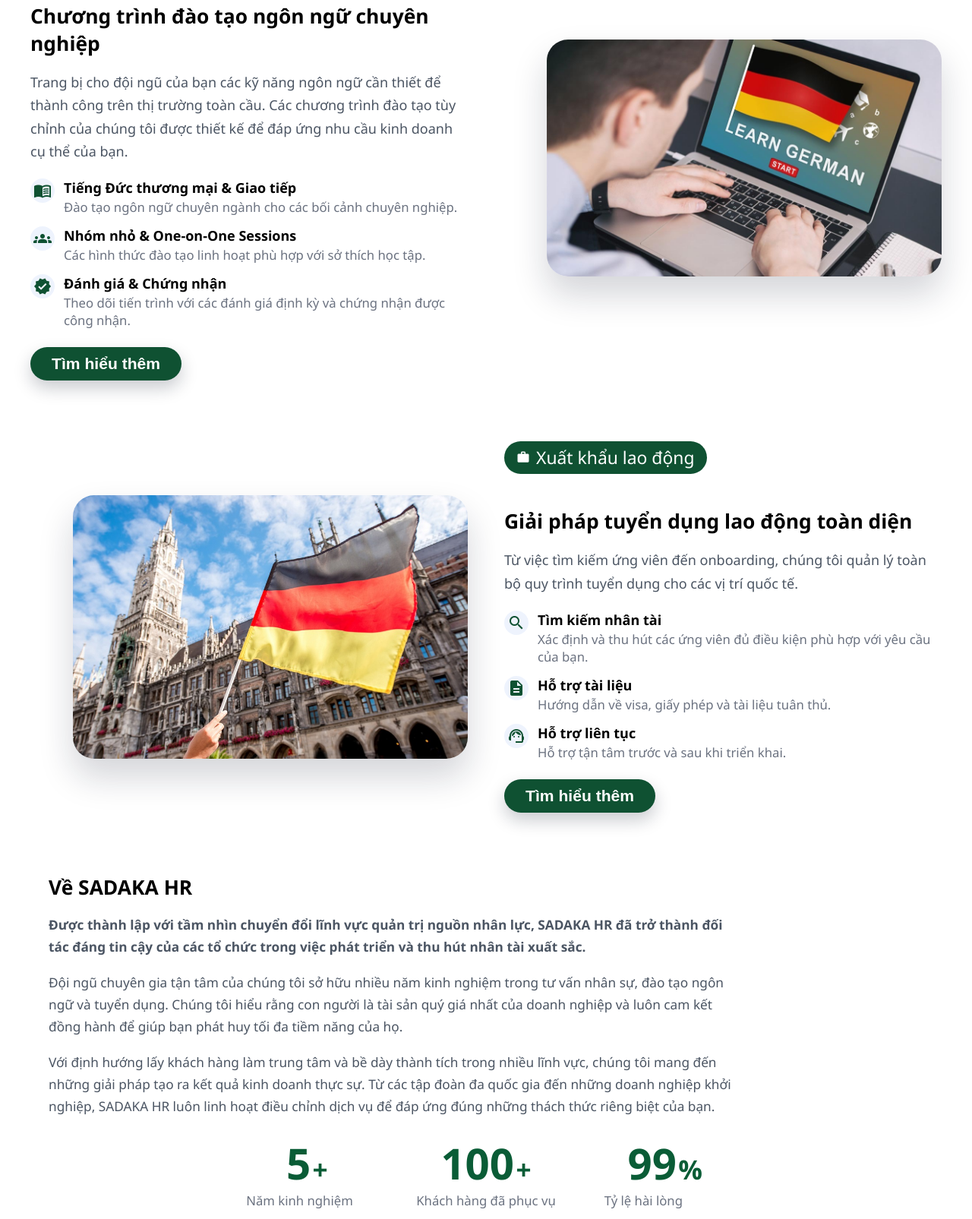
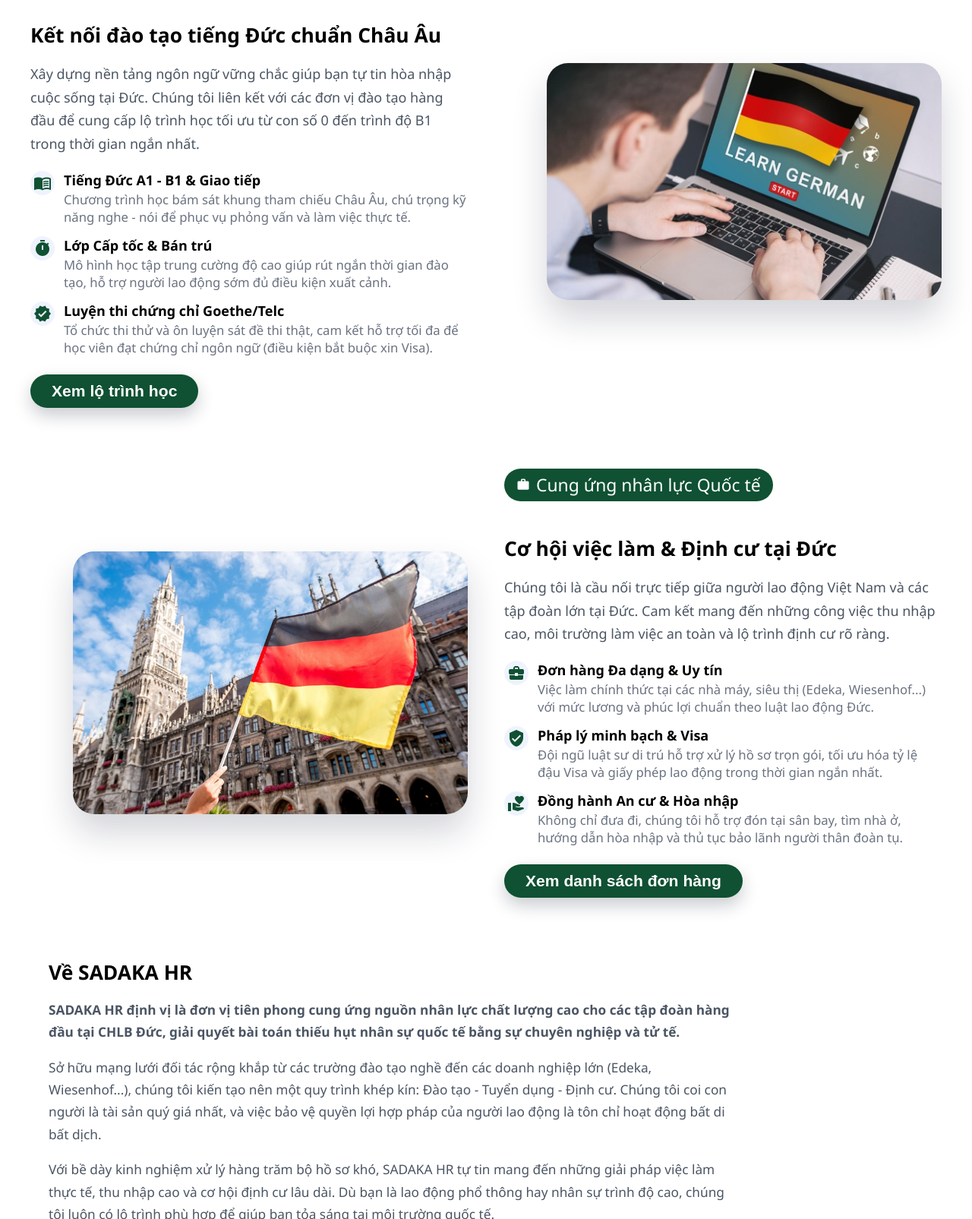
Before and after one commit to trantrungtien-git/Sadaka, a website built with Vite: page index.html in a window 1280 px wide. Shown: the part 1195-2800 px from the top of the page at 76% size. Built offline with nearby package versions, Linux system fonts and the light colour scheme.

Commit message:
CHORE(content): re-write content to better than before

```diff
--- a/index.html
+++ b/index.html
@@ -72,10 +72,10 @@
             <div class="hero-slide-overlay"></div>
             <div class="hero-slide-container">
               <div class="hero-slide-content">
-                <h1>CƠ HỘI VIỆC LÀM TẠI ĐỨC ĐANG CHỜ BẠN</h1>
+                <h1>CHẠM TAY ĐẾN GIẤC MƠ ĐỨC - TƯƠNG LAI BỀN VỮNG</h1>
                 <p>
-                  SADAKA HR đồng hành cùng bạn trong hành trình học tập, làm
-                  việc và định cư tại Đức với lộ trình rõ ràng, minh bạch.
+                  SADAKA HR mở ra cánh cửa việc làm thu nhập cao tại Châu Âu, đồng hành cùng bạn kiến tạo sự nghiệp và
+                  cuộc sống định cư ổn định tại CHLB Đức.
                 </p>
               </div>
               <div class="hero-slide-image">
@@ -88,10 +88,10 @@
             <div class="hero-slide-overlay"></div>
             <div class="hero-slide-container">
               <div class="hero-slide-content">
-                <h1>ĐÀO TẠO TIẾNG ĐỨC BÀI BẢN & THỰC TẾ</h1>
+                <h1>CHINH PHỤC TIẾNG ĐỨC - CHÌA KHÓA HỘI NHẬP</h1>
                 <p>
-                  Chương trình đào tạo phù hợp cho người mới bắt đầu, chú trọng
-                  giao tiếp và văn hoá doanh nghiệp Đức.
+                  Kết nối với hệ thống đào tạo chuẩn Châu Âu, chúng tôi giúp bạn xóa bỏ rào cản ngôn ngữ để tự tin giao
+                  tiếp và hòa nhập văn hóa Đức ngay từ ngày đầu.
                 </p>
               </div>
               <div class="hero-slide-image">
@@ -104,10 +104,10 @@
             <div class="hero-slide-overlay"></div>
             <div class="hero-slide-container">
               <div class="hero-slide-content">
-                <h1>QUY TRÌNH TUYỂN DỤNG RÕ RÀNG, MINH BẠCH</h1>
+                <h1>LỘ TRÌNH MINH BẠCH - VỮNG VÀNG PHÁP LÝ</h1>
                 <p>
-                  Tư vấn, định hướng và hỗ trợ hồ sơ để ứng viên tự tin làm việc
-                  tại các doanh nghiệp Đức uy tín.
+                  Cam kết quy trình xử lý hồ sơ rõ ràng, không phát sinh chi phí ẩn. Chúng tôi là điểm tựa pháp lý tin
+                  cậy để bạn an tâm cất cánh.
                 </p>
               </div>
               <div class="hero-slide-image">
@@ -129,10 +129,10 @@
 
       <section class="services-section">
         <div class="services-header">
-          <h2>Dịch vụ của chúng tôi</h2>
+          <h2>HỆ SINH THÁI VIỆC LÀM & ĐỊNH CƯ ĐỨC</h2>
           <p>
-            Các giải pháp nhân sự toàn diện được thiết kế để nâng cao năng lực
-            và hiệu suất của tổ chức bạn.
+            Cung cấp giải pháp trọn gói từ tư vấn đơn hàng, kết nối đào tạo ngôn ngữ đến xử lý hồ sơ pháp lý, giúp người
+            lao động tiếp cận những công việc thu nhập cao tại CHLB Đức.
           </p>
         </div>
 
@@ -144,48 +144,47 @@
               Đào tạo ngôn ngữ
             </div>
 
-            <h3>Chương trình đào tạo ngôn ngữ chuyên nghiệp</h3>
+            <h3>Kết nối đào tạo tiếng Đức chuẩn Châu Âu</h3>
             <p class="service-intro">
-              Trang bị cho đội ngũ của bạn các kỹ năng ngôn ngữ cần thiết để
-              thành công trên thị trường toàn cầu. Các chương trình đào tạo
-              tùy chỉnh của chúng tôi được thiết kế để đáp ứng nhu cầu kinh
-              doanh cụ thể của bạn.
+              Xây dựng nền tảng ngôn ngữ vững chắc giúp bạn tự tin hòa nhập cuộc sống tại Đức.
+              Chúng tôi liên kết với các đơn vị đào tạo hàng đầu để cung cấp lộ trình học tối ưu
+              từ con số 0 đến trình độ B1 trong thời gian ngắn nhất.
             </p>
 
             <ul class="service-list">
               <li>
                 <span class="service-icon material-icons">menu_book</span>
                 <div>
-                  <strong>Tiếng Đức thương mại &amp; Giao tiếp</strong>
+                  <strong>Tiếng Đức A1 - B1 & Giao tiếp</strong>
                   <p>
-                    Đào tạo ngôn ngữ chuyên ngành cho các bối cảnh chuyên
-                    nghiệp.
+                    Chương trình học bám sát khung tham chiếu Châu Âu, chú trọng kỹ năng
+                    nghe - nói để phục vụ phỏng vấn và làm việc thực tế.
                   </p>
                 </div>
               </li>
               <li>
-                <span class="service-icon material-icons">groups</span>
+                <span class="service-icon material-icons">timer</span>
                 <div>
-                  <strong>Nhóm nhỏ &amp; One-on-One Sessions</strong>
+                  <strong>Lớp Cấp tốc & Bán trú</strong>
                   <p>
-                    Các hình thức đào tạo linh hoạt phù hợp với sở thích học
-                    tập.
+                    Mô hình học tập trung cường độ cao giúp rút ngắn thời gian đào tạo,
+                    hỗ trợ người lao động sớm đủ điều kiện xuất cảnh.
                   </p>
                 </div>
               </li>
               <li>
                 <span class="service-icon material-icons">verified</span>
                 <div>
-                  <strong>Đánh giá &amp; Chứng nhận</strong>
+                  <strong>Luyện thi chứng chỉ Goethe/Telc</strong>
                   <p>
-                    Theo dõi tiến trình với các đánh giá định kỳ và chứng nhận
-                    được công nhận.
+                    Tổ chức thi thử và ôn luyện sát đề thi thật, cam kết hỗ trợ tối đa
+                    để học viên đạt chứng chỉ ngôn ngữ (điều kiện bắt buộc xin Visa).
                   </p>
                 </div>
               </li>
             </ul>
 
-            <button class="service-btn">Tìm hiểu thêm</button>
+            <button class="service-btn" onclick="window.location.href='./pages/training.html'">Xem lộ trình học</button>
           </div>
 
           <div class="service-media">
@@ -198,43 +197,51 @@
           <div class="service-text">
             <div class="service-badge">
               <span class="material-icons">work</span>
-              Xuất khẩu lao động
+              Cung ứng nhân lực Quốc tế
             </div>
 
-            <h3>Giải pháp tuyển dụng lao động toàn diện</h3>
+            <h3>Cơ hội việc làm & Định cư tại Đức</h3>
             <p class="service-intro">
-              Từ việc tìm kiếm ứng viên đến onboarding, chúng tôi quản lý toàn
-              bộ quy trình tuyển dụng cho các vị trí quốc tế.
+              Chúng tôi là cầu nối trực tiếp giữa người lao động Việt Nam và các tập đoàn lớn
+              tại Đức. Cam kết mang đến những công việc thu nhập cao, môi trường làm việc
+              an toàn và lộ trình định cư rõ ràng.
             </p>
 
             <ul class="service-list">
               <li>
-                <span class="service-icon material-icons">search</span>
+                <span class="service-icon material-icons">business_center</span>
                 <div>
-                  <strong>Tìm kiếm nhân tài</strong>
+                  <strong>Đơn hàng Đa dạng & Uy tín</strong>
                   <p>
-                    Xác định và thu hút các ứng viên đủ điều kiện phù hợp với
-                    yêu cầu của bạn.
+                    Việc làm chính thức tại các nhà máy, siêu thị (Edeka, Wiesenhof...)
+                    với mức lương và phúc lợi chuẩn theo luật lao động Đức.
                   </p>
                 </div>
               </li>
               <li>
-                <span class="service-icon material-icons">description</span>
+                <span class="service-icon material-icons">verified_user</span>
                 <div>
-                  <strong>Hỗ trợ tài liệu</strong>
-                  <p>Hướng dẫn về visa, giấy phép và tài liệu tuân thủ.</p>
+                  <strong>Pháp lý minh bạch & Visa</strong>
+                  <p>
+                    Đội ngũ luật sư di trú hỗ trợ xử lý hồ sơ trọn gói, tối ưu hóa tỷ lệ
+                    đậu Visa và giấy phép lao động trong thời gian ngắn nhất.
+                  </p>
                 </div>
               </li>
               <li>
-                <span class="service-icon material-icons">support_agent</span>
+                <span class="service-icon material-icons">volunteer_activism</span>
                 <div>
-                  <strong>Hỗ trợ liên tục</strong>
-                  <p>Hỗ trợ tận tâm trước và sau khi triển khai.</p>
+                  <strong>Đồng hành An cư & Hòa nhập</strong>
+                  <p>
+                    Không chỉ đưa đi, chúng tôi hỗ trợ đón tại sân bay, tìm nhà ở,
+                    hướng dẫn hòa nhập và thủ tục bảo lãnh người thân đoàn tụ.
+                  </p>
                 </div>
               </li>
             </ul>
 
-            <button class="service-btn">Tìm hiểu thêm</button>
+            <button class="service-btn" onclick="window.location.href='./pages/recruit.html'">Xem danh sách đơn
+              hàng</button>
           </div>
 
           <div class="service-media">
@@ -249,25 +256,20 @@
           <div class="about-text">
             <p>
               <strong>
-                Được thành lập với tầm nhìn chuyển đổi lĩnh vực quản trị nguồn
-                nhân lực, SADAKA HR đã trở thành đối tác đáng tin cậy của các
-                tổ chức trong việc phát triển và thu hút nhân tài xuất sắc.
+                SADAKA HR định vị là đơn vị tiên phong cung ứng nguồn nhân lực chất lượng cao cho các tập đoàn hàng đầu
+                tại CHLB Đức, giải quyết bài toán thiếu hụt nhân sự quốc tế bằng sự chuyên nghiệp và tử tế.
               </strong>
             </p>
             <p>
-              Đội ngũ chuyên gia tận tâm của chúng tôi sở hữu nhiều năm kinh
-              nghiệm trong tư vấn nhân sự, đào tạo ngôn ngữ và tuyển dụng.
-              Chúng tôi hiểu rằng con người là tài sản quý giá nhất của doanh
-              nghiệp và luôn cam kết đồng hành để giúp bạn phát huy tối đa
-              tiềm năng của họ.
+              Sở hữu mạng lưới đối tác rộng khắp từ các trường đào tạo nghề đến các doanh nghiệp lớn (Edeka,
+              Wiesenhof...), chúng tôi kiến tạo nên một quy trình khép kín: Đào tạo - Tuyển dụng - Định cư. Chúng tôi
+              coi con người là tài sản quý giá nhất, và việc bảo vệ quyền lợi hợp pháp của người lao động là tôn chỉ
+              hoạt động bất di bất dịch.
             </p>
             <p>
-              Với định hướng lấy khách hàng làm trung tâm và bề dày thành tích
-              trong nhiều lĩnh vực, chúng tôi mang đến những giải pháp tạo ra
-              kết quả kinh doanh thực sự. Từ các tập đoàn đa quốc gia đến
-              những doanh nghiệp khởi nghiệp, SADAKA HR luôn linh hoạt điều
-              chỉnh dịch vụ để đáp ứng đúng những thách thức riêng biệt của
-              bạn.
+              Với bề dày kinh nghiệm xử lý hàng trăm bộ hồ sơ khó, SADAKA HR tự tin mang đến những giải pháp việc làm
+              thực tế, thu nhập cao và cơ hội định cư lâu dài. Dù bạn là lao động phổ thông hay nhân sự trình độ cao,
+              chúng tôi luôn có lộ trình phù hợp để giúp bạn tỏa sáng tại môi trường quốc tế.
             </p>
           </div>
 
@@ -298,11 +300,10 @@
 
       <section class="why-section">
         <div class="why-header">
-          <h2>Tại sao nên chọn SADAKA HR?</h2>
+          <h2>TẠI SAO CHỌN SADAKA HR?</h2>
           <p>
-            Chúng tôi kết hợp kinh nghiệm chuyên sâu trong ngành với các giải
-            pháp đổi mới để giúp doanh nghiệp của bạn phát triển trong môi
-            trường cạnh tranh ngày nay.
+            Chúng tôi cam kết "3 KHÔNG": Không phí ẩn, Không đơn ảo, Không đem con bỏ chợ. SADAKA minh bạch lộ trình tài
+            chính và đồng hành cùng bạn từ Việt Nam sang đến tận nước Đức.
           </p>
         </div>
 
```
Also changed, not shown: pages/training.html (+2 -2 lines).
